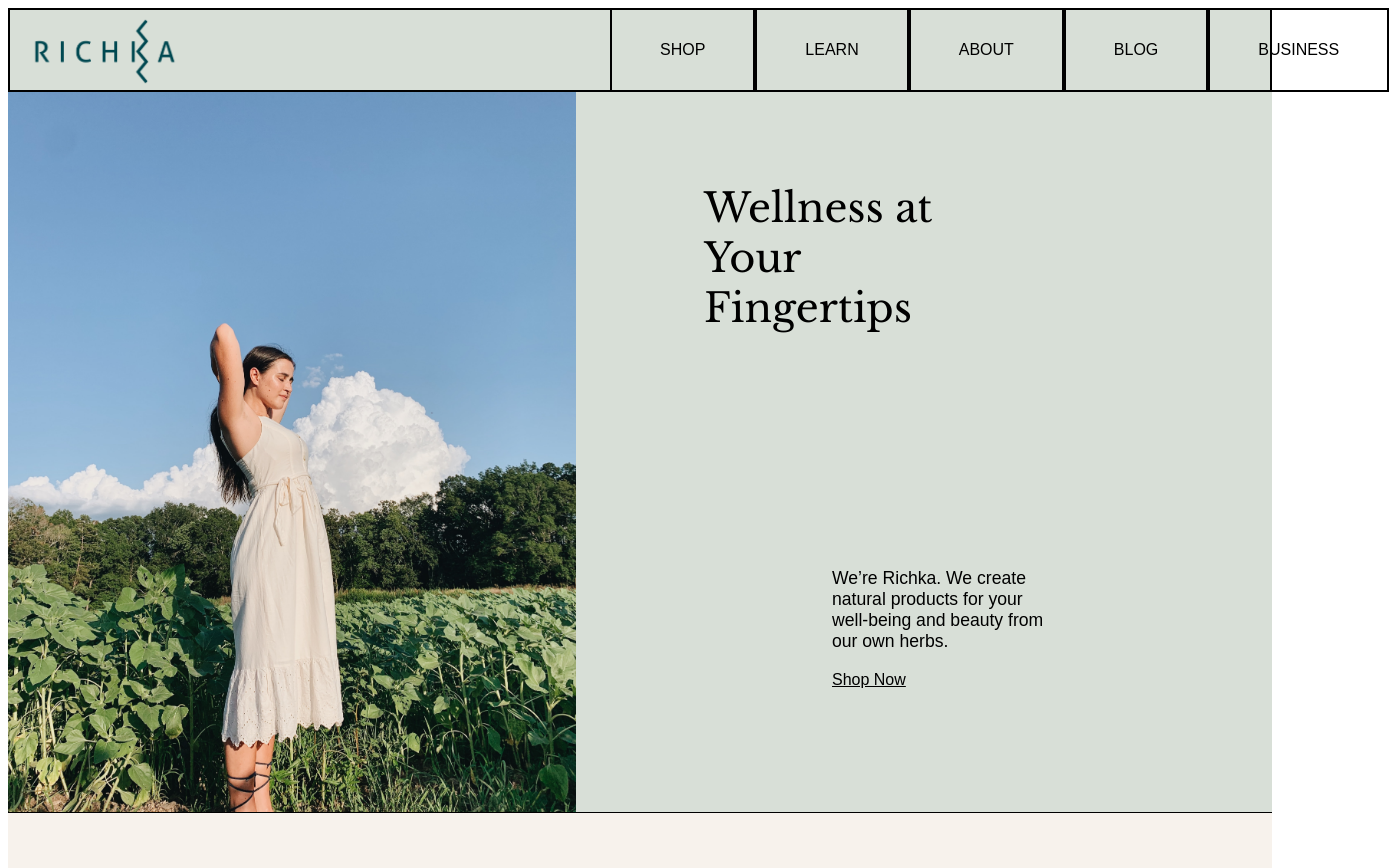
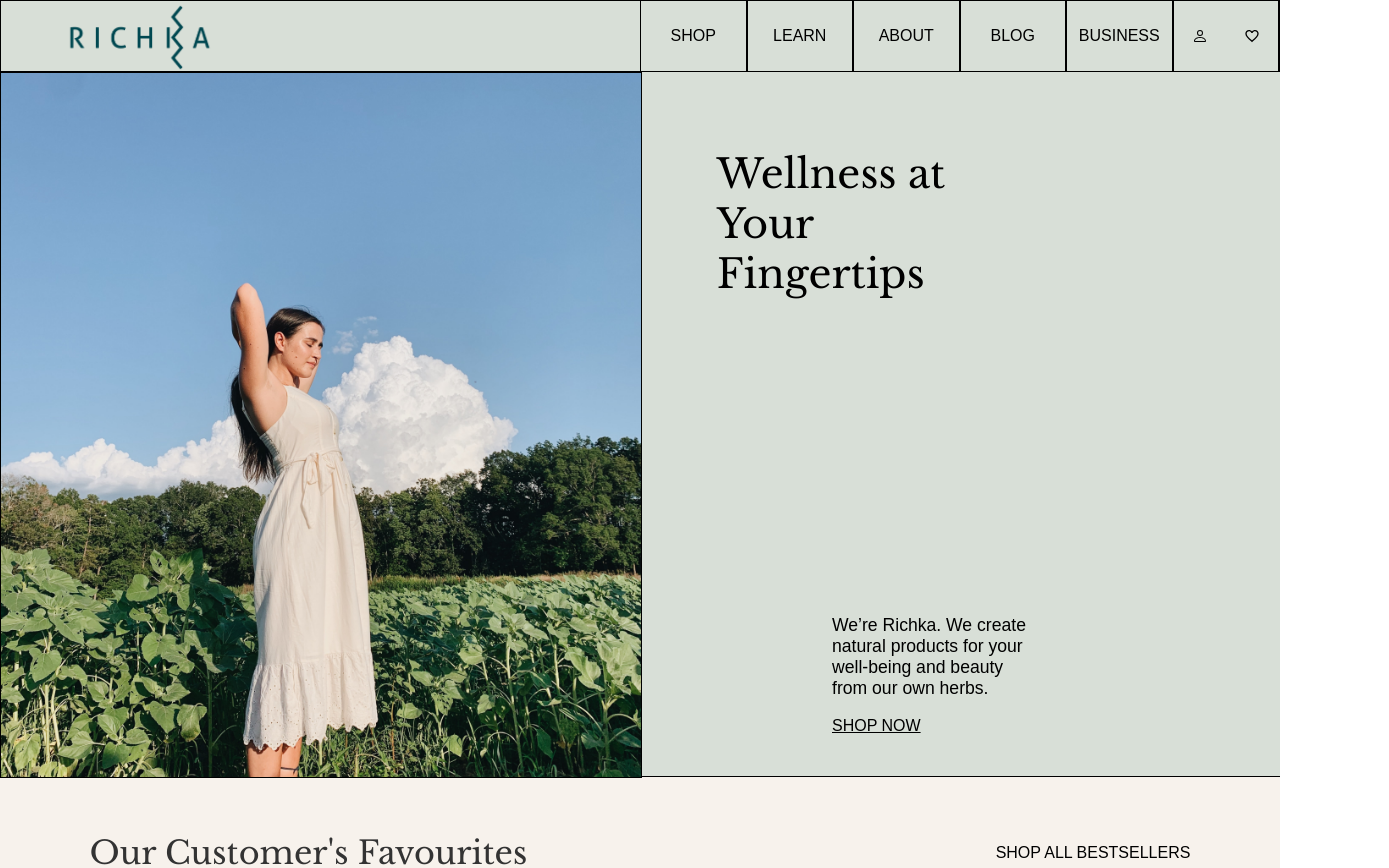
Before and after one commit to LucileTech/richka, a React (Vite) app: page / in a window 1280 px wide. Shown: the top 868 px of the page, 1389 px wide, since content can reach past the window. Built offline with nearby package versions, Linux system fonts and the light colour scheme; a web font is replaced by a local one.

Commit message:
business part

```diff
--- a/package.json
+++ b/package.json
@@ -15,6 +15,7 @@
     "postcss": "^8.4.38",
     "react": "^18.2.0",
     "react-dom": "^18.2.0",
+    "react-icons": "^5.2.1",
     "react-router-dom": "5.3.0",
     "tailwindcss": "^3.4.3"
   },
--- a/src/App.css
+++ b/src/App.css
@@ -3,17 +3,29 @@
   display: flex;
   justify-content: space-between;
   align-items: center;
-  height: 10vh;
-  border: 2px solid black; /* Ajoutez une bordure autour du header */
-  padding: 0 20px; /* Ajoutez un peu d'espacement intérieur */
+  height: 9vh;
+  width: 100vw;
+  max-width: 100vw;
+  border: 1px solid black;
+  box-sizing: border-box; /* Include padding and border in the element's total width and height */
+  overflow: hidden; /* Prevent content overflow */
 }
 
 .header-left,
 .header-right {
-  width: 50vw;
+  flex: 1; /* Ensure both sides take up equal space */
   height: 10vh;
   display: flex;
   align-items: center;
+  box-sizing: border-box; /* Include padding and border in the element's total width and height */
+}
+
+.header-left {
+  justify-content: flex-start; /* Align items to the start of the flex container */
+}
+
+.header-right {
+  justify-content: flex-end; /* Align items to the end of the flex container */
 }
 
 .header-left span {
@@ -21,42 +33,49 @@
 }
 
 .logo {
-  height: 9vh; /* Ajustez la hauteur du logo selon vos besoins */
-  margin-right: 20px;
+  height: 9vh;
+  margin-right: 5vw;
+  margin-left: 5vw;
+  box-sizing: border-box; /* Include padding and border in the element's total width and height */
 }
 
 .header-right ul {
   list-style-type: none;
   display: flex;
   padding: 0;
+  margin: 0; /* Ensure no margin is applied by default */
+  width: 100%; /* Ensure the ul takes the full width of the header-right */
 }
 
 .header-right ul li {
   display: flex;
+  align-items: center;
   height: 10vh;
-  border: 2px solid black; /* Ajoutez une bordure autour de chaque élément */
-  padding-right: 3rem; /* Ajoutez un peu d'espacement intérieur */
-  padding-left: 3rem; /* Ajoutez un peu d'espacement intérieur */
-}
-
-.header-right ul li:last-child {
-  margin-right: 0;
+  flex: 1; /* Each li will take equal space within the ul */
+  border: 1px solid black;
+  box-sizing: border-box; /* Include padding and border in the element's total width and height */
+  text-align: center;
+  justify-content: center;
 }
 
 .header-right ul li a {
   display: flex;
   align-items: center;
+  justify-content: center;
+  width: 100%; /* Ensure the link takes the full width of the li */
+  height: 100%; /* Ensure the link takes the full height of the li */
   text-decoration: none;
   color: black;
 }
-/* Home */
+
+/********************************************* Home */
 .home-container {
   border-bottom: 1px solid black;
   background-color: #d8dfd7;
   display: flex;
   flex-direction: row;
   width: 100%;
-  height: 90vh; /* Take full height of the viewport */
+  height: 88vh; /* Take full height of the viewport */
 }
 
 .home-container-left {
@@ -68,28 +87,30 @@
   display: flex;
   flex-direction: column;
   justify-content: space-between;
-  padding: 5vw;
 }
 
 .image {
   width: 100%;
   height: 100%;
   object-fit: cover;
+  border: 1px solid black;
 }
 
 .title-box {
-  padding-left: 5vw;
+  padding-top: 6vw;
+  padding-left: 6vw;
   padding-right: 20vw;
 }
 
 .content-home {
   padding-left: 15vw;
   padding-bottom: 5vh;
-  width: 40%;
+  width: 32%;
 }
 
 .content-home p {
   font-size: 1.1rem;
+  padding-top: 1rem;
 }
 
 /* Media queries for responsiveness */
@@ -130,7 +151,7 @@
   font-family: "Helvetica Neue", Arial, sans-serif;
   background-color: #f7f2ec;
   color: #333;
-  padding-top: 7vw;
+  padding-top: 7vh;
   padding-bottom: 7vh;
   padding-left: 5vw;
   padding-right: 5vw;
@@ -139,15 +160,17 @@
 .products-header {
   width: 100vw;
   display: flex;
-  justify-content: space-around;
-}
-
-.products-container a {
-  margin-top: 4rem;
+  align-items: center;
+  justify-content: space-between;
 }
 
 .products-container h1 {
   font-size: 2rem;
+  padding-left: 7vw;
+}
+
+.products-container a {
+  padding-right: 7vw;
 }
 
 .products-grid {
@@ -391,15 +414,27 @@
 /* Business */
 
 .business-header {
+  padding-top: 4rem;
+  padding-bottom: 4rem;
   text-align: center;
-  margin-bottom: 40px;
   background-color: #f7f2ec;
+  border: 1px solid black;
 }
 
 .business-header h1 {
-  font-size: 28px;
+  font-size: 2rem;
   font-weight: normal;
-  margin: 0;
+  margin-top: 0.5rem;
+}
+
+.business-header button {
+  background-color: #f7f2ec;
+  border: 1px solid black;
+  padding-top: 1rem;
+  padding-bottom: 1rem;
+  padding-left: 2rem;
+  padding-right: 2rem;
+  margin-top: 2rem;
 }
 
 /* Process */
--- a/src/components/Business.tsx
+++ b/src/components/Business.tsx
@@ -3,8 +3,9 @@ function Business() {
     <div className="business-header">
       <h1>
         Are you a professional looking for pure natural essential oils to use at
-        work? Check out the BUSINESS section to get the best deals
+        work?
       </h1>
+      <h1>Check out the BUSINESS section to get the best deals</h1>
       <button>Shop for Business</button>
     </div>
   );
--- a/src/components/Header.tsx
+++ b/src/components/Header.tsx
@@ -1,5 +1,7 @@
 import React from "react";
 import logo from "/logos/logo.png"; // Importez votre logo
+import { BsPerson } from "react-icons/bs";
+import { MdFavoriteBorder } from "react-icons/md";
 
 function Header() {
   return (
@@ -24,6 +26,14 @@ function Header() {
           <li>
             <a href="#business">BUSINESS</a>
           </li>
+          <li>
+            <a href="#login" className="logoright">
+              <BsPerson />
+            </a>
+            <a href="#favorites" className="logoright">
+              <MdFavoriteBorder />
+            </a>
+          </li>
         </ul>
       </div>
     </div>
--- a/src/components/Home.tsx
+++ b/src/components/Home.tsx
@@ -24,7 +24,7 @@ const Home: React.FC = () => {
           </p>
           <p>
             <a href="#" className="shop-link">
-              Shop Now
+              SHOP NOW
             </a>
           </p>
         </div>
--- a/src/components/Products.tsx
+++ b/src/components/Products.tsx
@@ -1,4 +1,5 @@
 // Products.tsx
+import { MdFavoriteBorder } from "react-icons/md";
 
 import React from "react";
 
@@ -59,9 +60,11 @@ const Products: React.FC = () => {
             <div className="product-infos">
               <div className="product-title">{product.name}</div>
               <div className="product-details">{product.size}</div>
-              <div className="product-price">{product.price}</div>
+              <div className="product-price">
+                <MdFavoriteBorder />
+              </div>
             </div>
-            <button className="product-button">ADD TO BAG</button>
+            <button className="product-button">ADD TO FAV</button>
           </div>
         ))}
       </div>
--- a/src/index.css
+++ b/src/index.css
@@ -5,6 +5,11 @@
 /* * {
   background-color: #d8dfd7;
 } */
+
+* {
+  margin: 0;
+  padding: 0;
+}
 
 h1 {
   font-family: "Libre Baskerville", serif;
```
Also changed, not shown: 1 other file (tests, documents, lock files or other folders).
